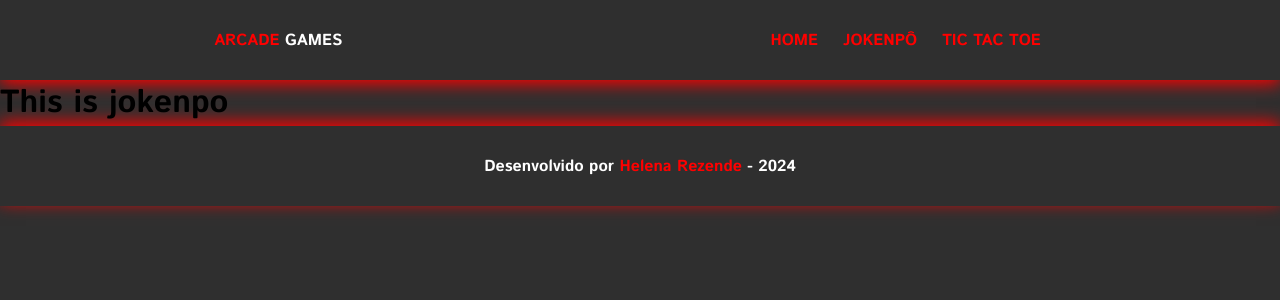
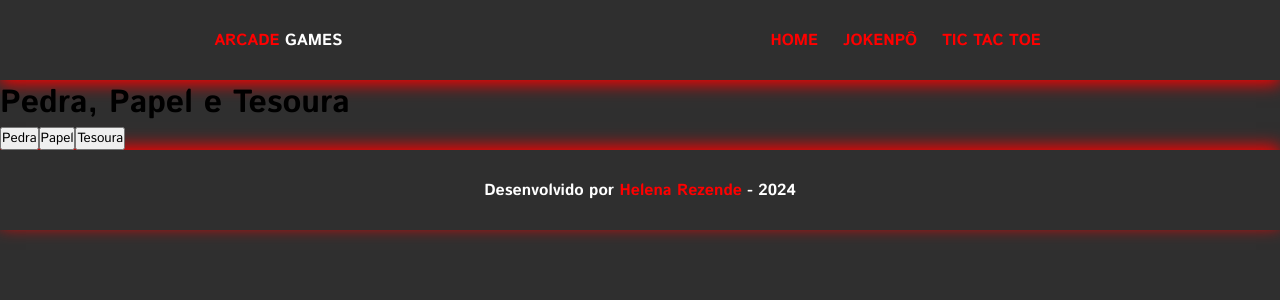
Before and after one commit to GalaxyHG/jokenpo, a React (Vite) app: page /jokenpo in a window 1280 px wide. Shown: the top 300 px of the page. Built offline with nearby package versions, Linux system fonts and the light colour scheme.

Commit message:
jokenpo main code

```diff
--- a/src/pages/Jokenpo/index.jsx
+++ b/src/pages/Jokenpo/index.jsx
@@ -1,11 +1,71 @@
-import styles from './Jokenpo.module.css'
+import styles from './Jokenpo.module.css';
+import React, { useState, useEffect } from 'react';
 
-function Jokenpo() {
+const choices = ['pedra', 'papel', 'tesoura']; //array com as escolhas possíveis
+
+const getRandomChoice = () => { //função para gerar a escolha aleatória da CPU
+    const randomIndex = Math.floor(Math.random() * choices.length); //gerando valor aleatório dentro do intervalo definido (tamanho do vetor)
+    return choices[randomIndex];//retorna a opção escolhida a partir do número gerado
+};
+
+const getResult = (playerChoice, computerChoice) => {//função para o
+    if (playerChoice === computerChoice) {
+        return 'Empate!';
+    }
+
+    if (
+        (playerChoice === 'pedra' && computerChoice === 'tesoura') ||
+        (playerChoice === 'papel' && computerChoice === 'pedra') ||
+        (playerChoice === 'tesoura' && computerChoice === 'papel')
+    ) {
+        return 'Você ganhou!';
+    } else {
+        return 'Você perdeu!';
+    }
+};
+
+
+
+const Jokenpo = () => {
+    const [playerChoice, setPlayerChoice] = useState(null);
+    const [computerChoice, setComputerChoice] = useState(null);
+    const [result, setResult] = useState('');
+
+    useEffect(() => { //Atualiza a escolha do computador
+        if (playerChoice) {
+            const choice = getRandomChoice();
+            setComputerChoice(choice);
+        }
+    }, [playerChoice]);
+
+    useEffect(() => {
+        if (playerChoice && computerChoice) {
+            setResult(getResult(playerChoice, computerChoice));
+        }
+    }, [computerChoice]);
+
+    const handleChoice = (choice) => {
+        setPlayerChoice(choice);
+    };
+
     return (
-        <>
-            <h1>This is jokenpo</h1>
-        </>
-    )
-}
+        <div className="App">
+            <h1>Pedra, Papel e Tesoura</h1>
+            <div className="buttons">
+                <button onClick={() => handleChoice('pedra')}>Pedra</button>
+                <button onClick={() => handleChoice('papel')}>Papel</button>
+                <button onClick={() => handleChoice('tesoura')}>Tesoura</button>
+            </div>
+            {playerChoice && (
+                <div>
+                    <p>Sua escolha: {playerChoice}</p>
+                    <p>Escolha do computador: {computerChoice}</p>
+                    <h2>Resultado: {result}</h2>
+                </div>
+            )}
+        </div>
+    );
+};
+
 
 export default Jokenpo
```
